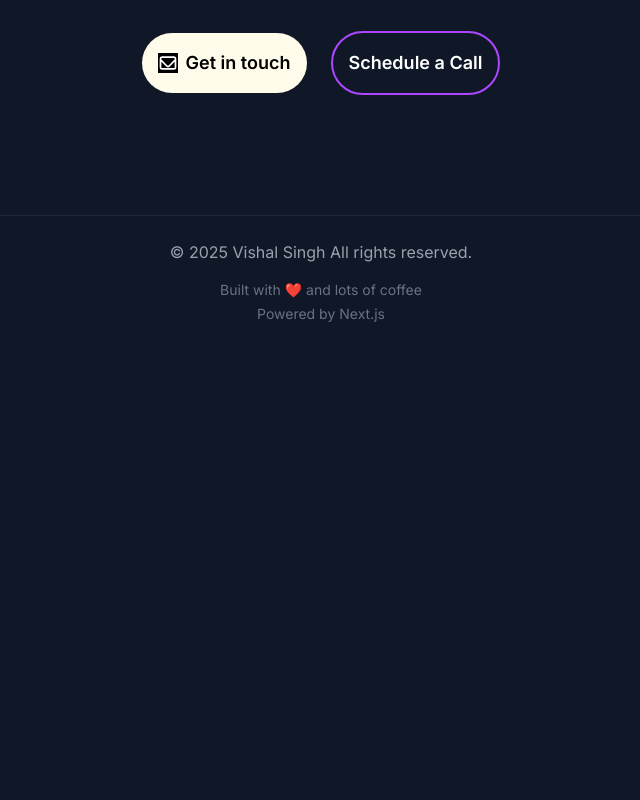
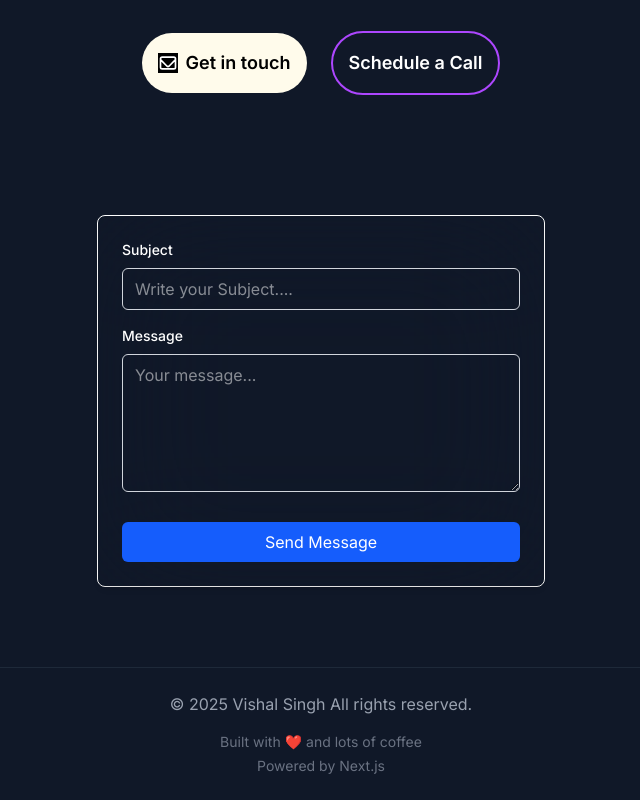
Before and after one commit to Vishusing/Portfolio, a Next.js app: page / in a window 1280 px wide. Shown: the part 1585-2385 px from the top of the page, without its empty margins (319-959 px from the left). Before the commit the page ends 1933 px from the top, so only its background shows below. Built offline with nearby package versions, Linux system fonts and the light colour scheme.

Commit message:
Added nodemailer and react-hot-toast dependencies; integrated ToasterProvider in layout for notifications. Updated About page by removing unnecessary whitespace and added ContactForm component in Sections for improved user interaction.

```diff
--- a/app/about/page.jsx
+++ b/app/about/page.jsx
@@ -19,7 +19,6 @@ function AnimatedSection({ children }) {
 
 export default function About() {
 
-
   return (
     <AnimatedSection>
       <section id="about" className="py-30 px-6">
@@ -27,7 +26,6 @@ export default function About() {
           <div className="text-center mb-16">
             <h2 className="text-4xl md:text-5xl font-bold mb-6 text-gradient">About Me</h2>
           </div>
-
           <div className="flex flex-col gap-12 items-center">
             <div className="space-y-6">
               <p className="text-gray-300 leading-relaxed text-lg">
@@ -44,9 +42,6 @@ export default function About() {
                 and make a meaningful mark in the world of AI and software development.
               </p>
               <p className="text-gray-300 leading-relaxed text-lg">
-
-              </p>
-              <p className="text-gray-300 leading-relaxed text-lg">
                 🌱 Currently open to opportunities where I can leverage my skills in Python, AI, and web development while continuing to learn,
                 innovate, and contribute to impactful projects.
               </p>
@@ -58,8 +53,6 @@ export default function About() {
                 When I'm not coding, you'll find me exploring new technologies or sharing knowledge with the developer community.
               </p>
             </div>
-
-
           </div>
         </div>
       </section>
--- /dev/null
+++ b/app/api/send-email/route.js
@@ -0,0 +1,64 @@
+import { NextResponse } from 'next/server';
+import nodemailer from 'nodemailer';
+
+export async function POST(request) {
+  try {
+    // Get subject and content (message) from the request body
+    const { subject, content } = await request.json();
+
+    // Validate input
+    if (!subject || !content) {
+      return NextResponse.json(
+        { error: 'All fields are required' },
+        { status: 400 }
+      );
+    }
+
+    // Use environment variables as per .env
+    const gmailUser = process.env.NEXT_PUBLIC_CONTACT_GMAIL;
+    const gmailPass = process.env.GMAIL_APP_PASSWORD;
+
+    if (!gmailUser || !gmailPass) {
+      return NextResponse.json(
+        { error: 'Email configuration is missing in environment variables.' },
+        { status: 500 }
+      );
+    }
+
+    // Create transporter for Gmail
+    const transporter = nodemailer.createTransport({
+      service: 'gmail',
+      auth: {
+        user: gmailUser,
+        pass: gmailPass,
+      },
+    });
+
+    // Compose the email
+    const mailOptions = {
+      from: gmailUser,
+      to: gmailUser, // Always send to your Gmail
+      subject: `Contact Form: ${subject}`,
+      html: `
+        <h2>New Contact Form Submission</h2>
+        <p><strong>Subject:</strong> ${subject}</p>
+        <p><strong>Message:</strong></p>
+        <p>${content.replace(/\n/g, '<br>')}</p>
+      `,
+    };
+
+    // Send the email
+    await transporter.sendMail(mailOptions);
+
+    return NextResponse.json(
+      { message: 'Email sent successfully' },
+      { status: 200 }
+    );
+  } catch (error) {
+    console.error('Email sending error:', error);
+    return NextResponse.json(
+      { error: 'Failed to send email' },
+      { status: 500 }
+    );
+  }
+}
--- a/app/layout.jsx
+++ b/app/layout.jsx
@@ -3,6 +3,8 @@ import { Inter } from 'next/font/google'
 import Header from '@/components/Header'
 import Footer from '@/components/Footer'
 import FloatingShapes from '@/ui/FloatingShapes'
+
+import ToasterProvider from '@/components/ToasterProvider'
 
 const inter = Inter({ subsets: ['latin'] })
 
@@ -19,6 +21,7 @@ export default function RootLayout({ children }) {
         <FloatingShapes />
         <Header />
           {children}
+          <ToasterProvider />
         <Footer />
       </body>
     </html>
--- /dev/null
+++ b/components/ContactForm.jsx
@@ -0,0 +1,99 @@
+'use client';
+
+import { useState } from 'react';
+import { toast } from 'react-hot-toast';
+
+export default function ContactForm() {
+  // Only subject and content (message) are needed from user
+  const [formData, setFormData] = useState({
+    subject: '',
+    content: ''
+  });
+  const [isSubmitting, setIsSubmitting] = useState(false);
+
+  const handleChange = (e) => {
+    const { name, value } = e.target;
+    setFormData(prev => ({
+      ...prev,
+      [name]: value
+    }));
+  };
+
+  const handleSubmit = async (e) => {
+    e.preventDefault();
+    setIsSubmitting(true);
+
+    try {
+      // Send only subject and content to backend
+      const response = await fetch('/api/send-email', {
+        method: 'POST',
+        headers: {
+          'Content-Type': 'application/json',
+        },
+        body: JSON.stringify({
+          subject: formData.subject,
+          content: formData.content
+        }),
+      });
+
+      if (response.ok) {
+        toast.success('Email sent successfully!');
+        setFormData({ subject: '', content: '' });
+      } else {
+        throw new Error('Failed to send email');
+      }
+    } catch (error) {
+      toast.error('Failed to send email. Please try again.');
+    } finally {
+      setIsSubmitting(false);
+    }
+  };
+
+  return (
+    <div className="border border-white rounded-lg w-full max-w-md mx-auto">
+      <form onSubmit={handleSubmit} className="max-w-md mx-auto p-6 backdrop-blur-3xl border-amber-50 rounded-lg shadow-md" autoComplete="off">
+        <div className="mb-4">
+          <label htmlFor="subject" className="block text-sm font-medium text-white mb-2">
+            Subject
+          </label>
+          <input
+            type="text"
+            id="subject"
+            name="subject"
+            value={formData.subject}
+            onChange={handleChange}
+            required
+            autoComplete="off"
+            className="w-full px-3 py-2 border text-white border-gray-300 rounded-md focus:outline-none focus:ring-2 focus:ring-blue-500"
+            placeholder="Write your Subject...."
+          />
+        </div>
+
+        <div className="mb-6">
+          <label htmlFor="content" className="block text-sm font-medium text-white mb-2">
+            Message
+          </label>
+          <textarea
+            id="content"
+            name="content"
+            value={formData.content}
+            onChange={handleChange}
+            required
+            rows={5}
+            autoComplete="off"
+            className="w-full text-white px-3 py-2 border border-gray-300 rounded-md focus:outline-none focus:ring-2 focus:ring-blue-500"
+            placeholder="Your message..."
+          />
+        </div>
+
+        <button
+          type="submit"
+          disabled={isSubmitting}
+          className="w-full bg-blue-600 text-white py-2 px-4 rounded-md hover:bg-blue-700 focus:outline-none focus:ring-2 focus:ring-blue-500 disabled:opacity-50 disabled:cursor-not-allowed"
+        >
+          {isSubmitting ? 'Sending...' : 'Send Message'}
+        </button>
+      </form>
+    </div>
+  );
+}
--- /dev/null
+++ b/components/ToasterProvider.jsx
@@ -0,0 +1,32 @@
+'use client';
+
+import { Toaster } from 'react-hot-toast';
+
+export default function ToasterProvider() {
+  return (
+    <Toaster
+      position="top-right"
+      toastOptions={{
+        duration: 4000,
+        style: {
+          background: '#363636',
+          color: '#fff',
+        },
+        success: {
+          duration: 3000,
+          iconTheme: {
+            primary: '#4ade80',
+            secondary: '#fff',
+          },
+        },
+        error: {
+          duration: 4000,
+          iconTheme: {
+            primary: '#ef4444',
+            secondary: '#fff',
+          },
+        },
+      }}
+    />
+  );
+}
--- a/package.json
+++ b/package.json
@@ -11,8 +11,10 @@
   "dependencies": {
     "motion": "^12.23.12",
     "next": "15.5.2",
+    "nodemailer": "^7.0.6",
     "react": "19.1.1",
     "react-dom": "19.1.1",
+    "react-hot-toast": "^2.6.0",
     "typewriter-effect": "^2.22.0"
   },
   "devDependencies": {
--- a/sections/Sections.jsx
+++ b/sections/Sections.jsx
@@ -3,6 +3,7 @@ import * as motion from "motion/react-client"
 import Hero from './Hero'
 import Skills from './Skills'
 import Contact from './Contact'
+import ContactForm from "@/components/ContactForm";
 
 
 function AnimatedSection({ children }) {
@@ -33,6 +34,9 @@ export default function Sections() {
       <AnimatedSection>
         <Contact />
       </AnimatedSection>
+      <AnimatedSection>
+        <ContactForm />
+      </AnimatedSection>
     </>
   )
 }
```
Also changed, not shown: 1 other file (tests, documents, lock files or other folders).
